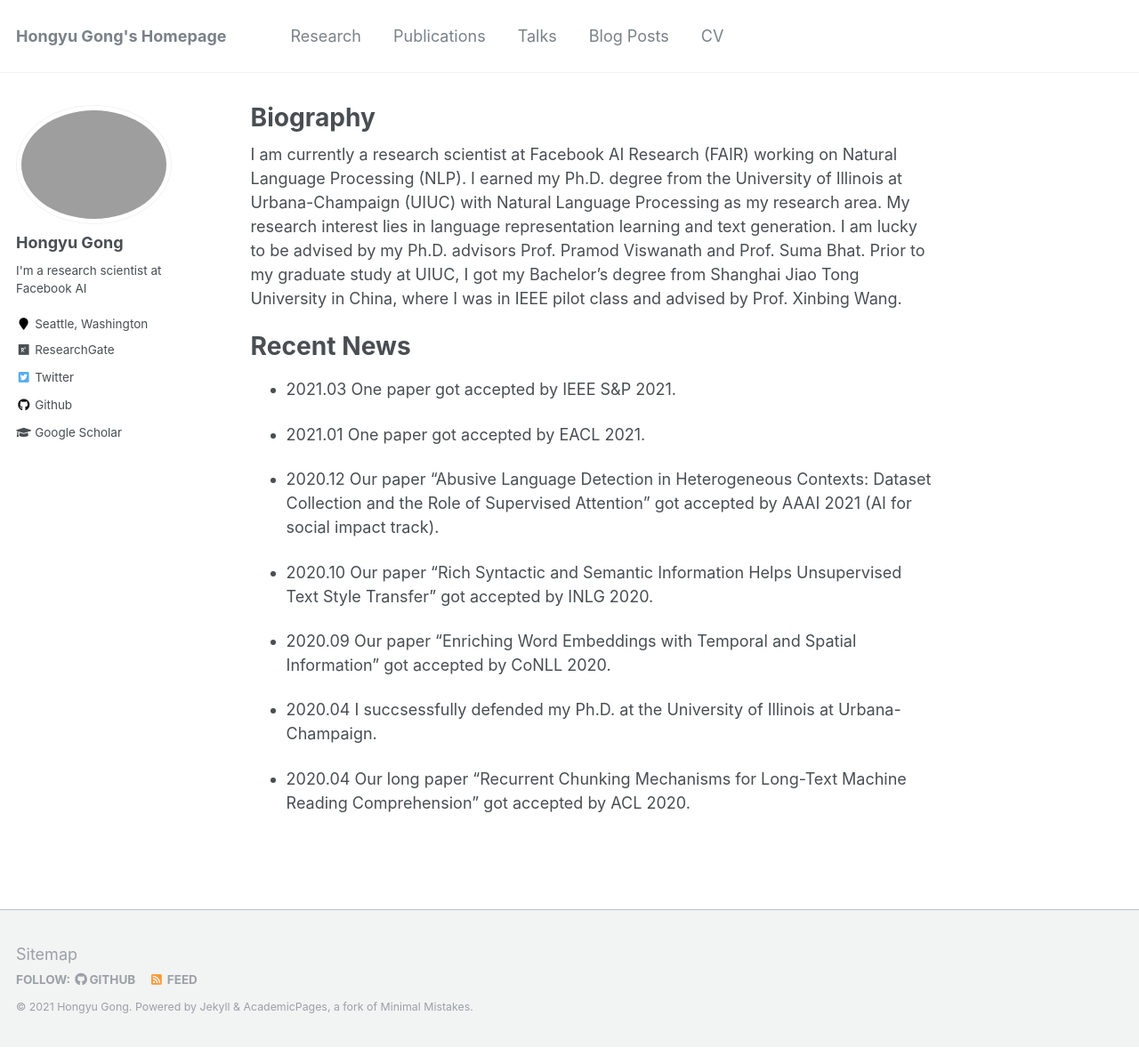
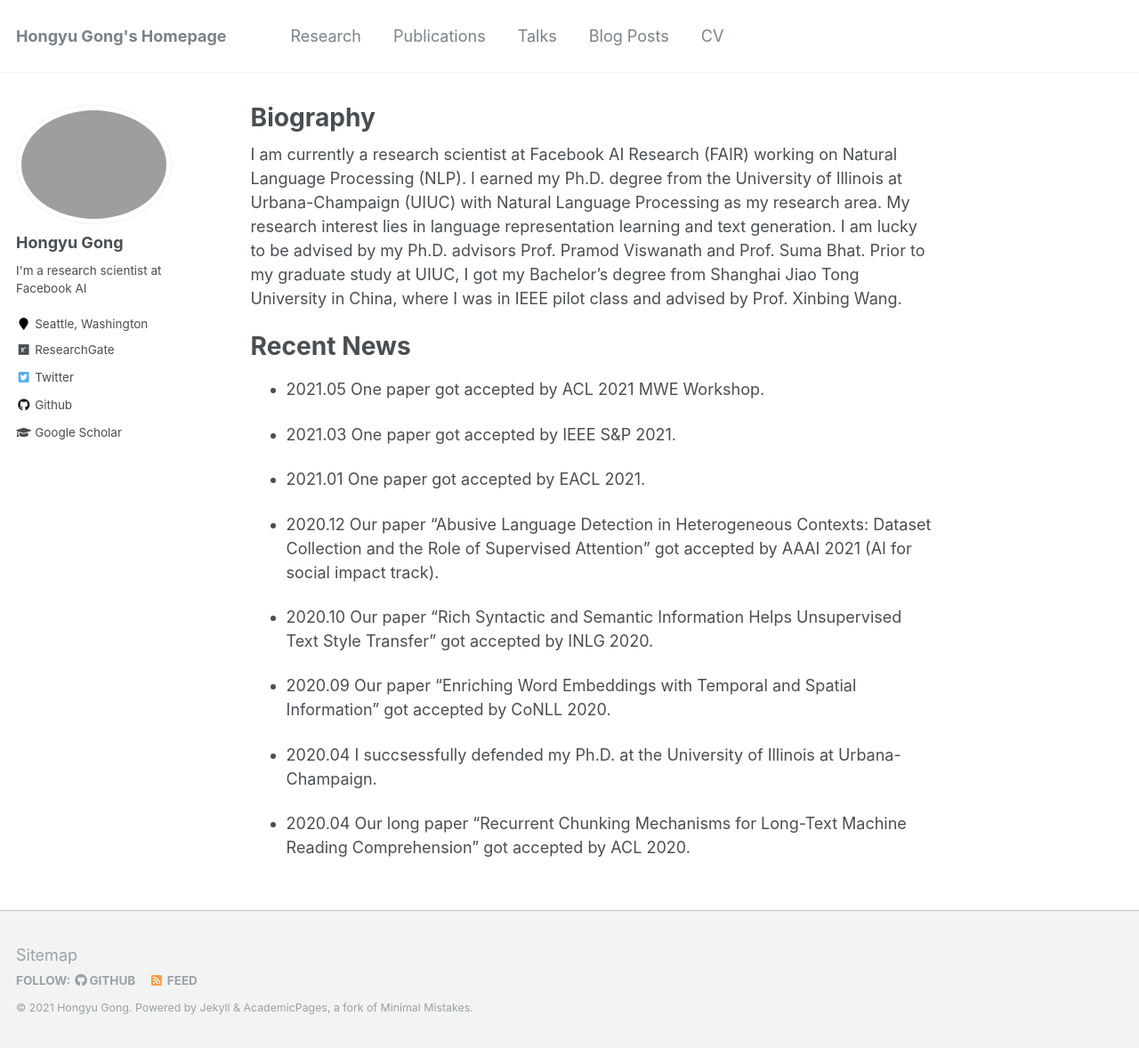
Before and after one commit to HongyuGong/HongyuGong.github.io, a Jekyll site: the page built from _pages/about.md, in a window 1280 px wide and 1178 px high. Shown: the whole window at 89% size. Built offline with Jekyll 4.4.1, drawn with Linux system fonts in a browser that asks for light colours.

Commit message:
Update about.md

```diff
--- a/_pages/about.md
+++ b/_pages/about.md
@@ -13,6 +13,7 @@ I am currently a research scientist at Facebook AI Research (FAIR) working on Na
 
 Recent News
 ======
+* 2021.05 One paper got accepted by ACL 2021 MWE Workshop.
 
 * 2021.03 One paper got accepted by IEEE S&P 2021.
 
```
